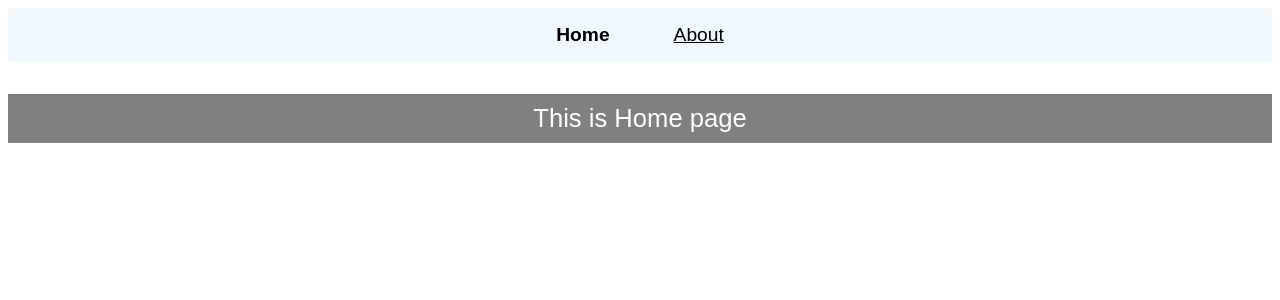
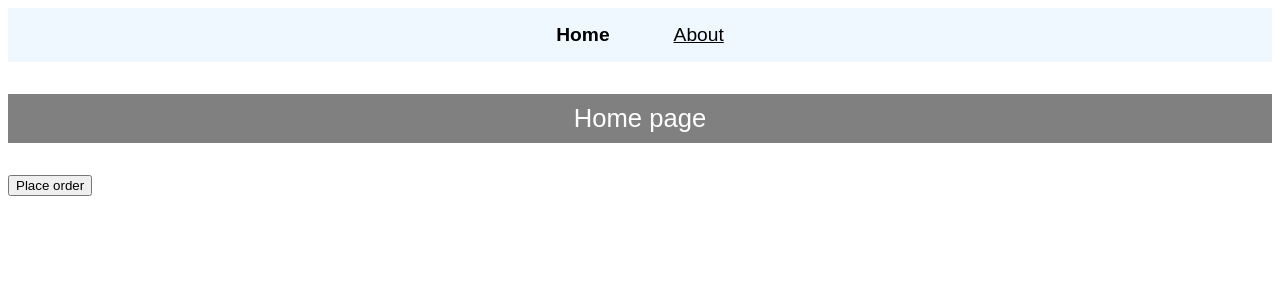
Before and after one commit to BesPredel63/react-route, a React (Create React App) app: page / in a window 1280 px wide. Shown: the top 300 px of the page. Built offline with nearby package versions, Linux system fonts and the light colour scheme.

Commit message:
Создан маршрут для страницы 404, добавлена кнопка для перехода по новому маршруту

```diff
--- a/src/App.js
+++ b/src/App.js
@@ -4,6 +4,7 @@ import About from "./pages/About";
 import Home from "./pages/Home";
 import NavBar from "./components/UI/NavBar";
 import './styles/styles.css'
+import NoMatch from "./pages/NoMatch";
 
 function App() {
     return (
@@ -12,6 +13,7 @@ function App() {
             <Routes>
                 <Route path='/' element={<Home />} />
                 <Route path='about' element={<About />} />
+                <Route path='*' element={<NoMatch />} />
             </Routes>
         </div>
     )
--- a/src/pages/About.jsx
+++ b/src/pages/About.jsx
@@ -2,7 +2,7 @@ import React from 'react';
 
 const About = () => {
     return (
-        <div className="element"> This is about page</div>
+        <div className="element">This is about page</div>
     );
 };
 
--- a/src/pages/Home.jsx
+++ b/src/pages/Home.jsx
@@ -1,8 +1,23 @@
 import React from "react";
+import {useNavigate} from "react-router-dom";
 
 const Home = () => {
+
+    const navigate = useNavigate()
     return (
-        <div className="element">This is Home page</div>
+        <>
+            <div className="element" style={{ margin: "2rem 0" }}>
+                Home page
+            </div>
+            <div>
+                <button
+                    style={{ display: "block" }}
+                    onClick={() => navigate("order-summary")}
+                >
+                    Place order
+                </button>
+            </div>
+        </>
     )
 }
 
--- /dev/null
+++ b/src/pages/NoMatch.jsx
@@ -0,0 +1,11 @@
+import React from 'react';
+
+const NoMatch = () => {
+    return (
+        <div>
+            Page not found
+        </div>
+    );
+};
+
+export default NoMatch;
```
